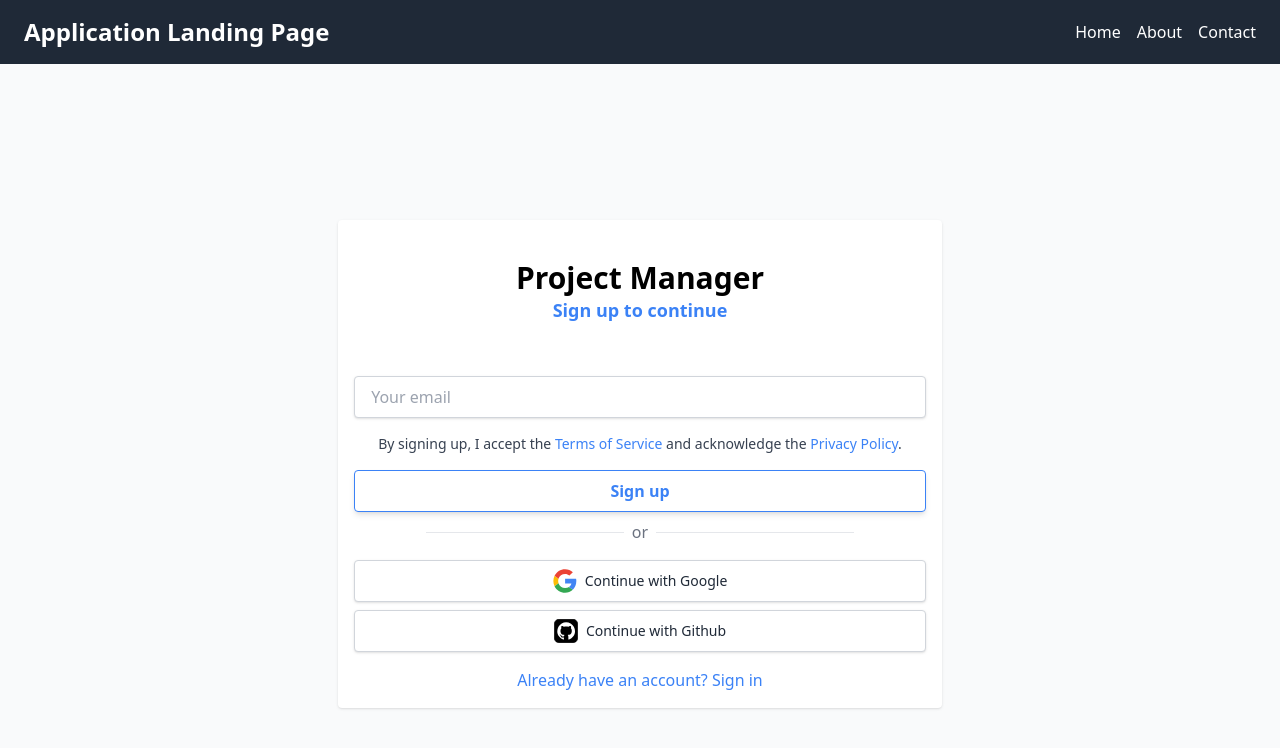
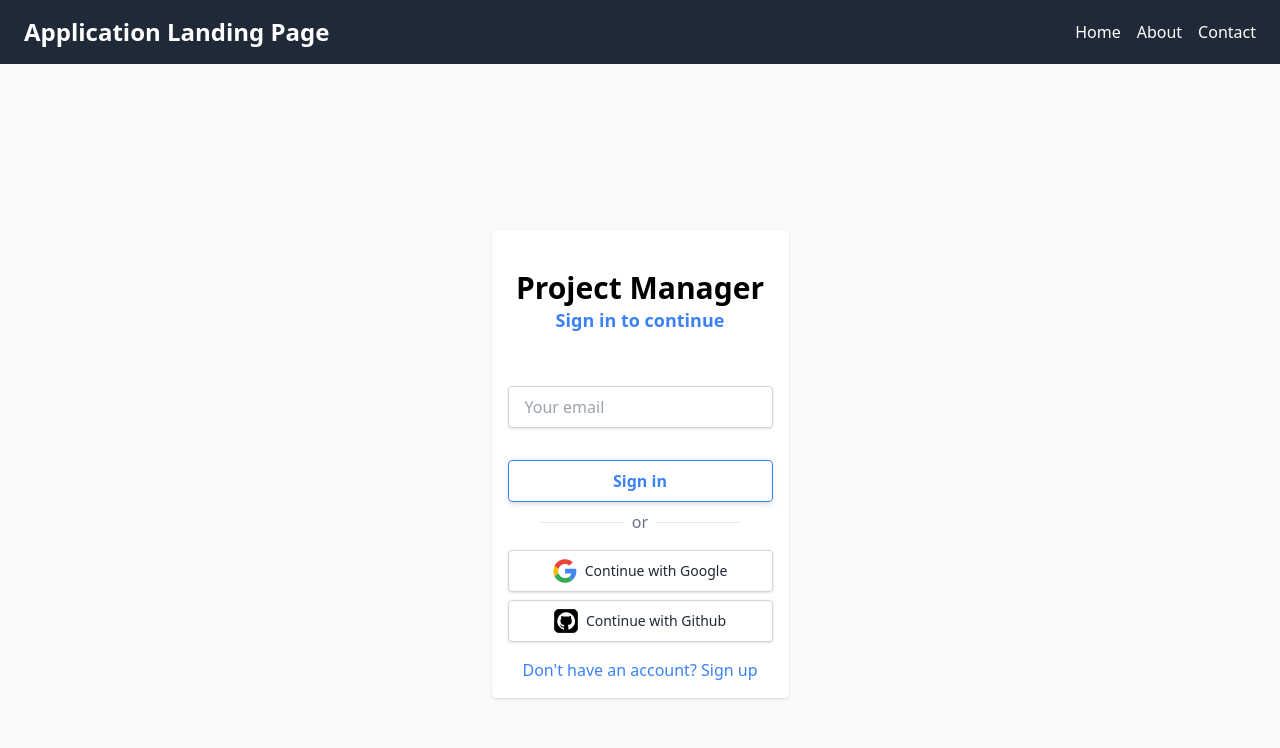
Before and after one commit to my-hack-club-projects/project-manager, a Vue app in the folder frontend/: page /login in a window 1280 px wide. Shown: the top 748 px of the page. Built offline with nearby package versions, Linux system fonts and the light colour scheme.

Commit message:
changed type to login

```diff
--- a/frontend/src/views/LoginView.vue
+++ b/frontend/src/views/LoginView.vue
@@ -1,7 +1,7 @@
 <template>
     <!-- todo disable scrolling -->
     <div class="flex flex-col items-center h-screen bg-gray-50">
-        <LoginForm type="register"></LoginForm>
+        <LoginForm type="login"></LoginForm>
     </div>
 </template>
 
```
